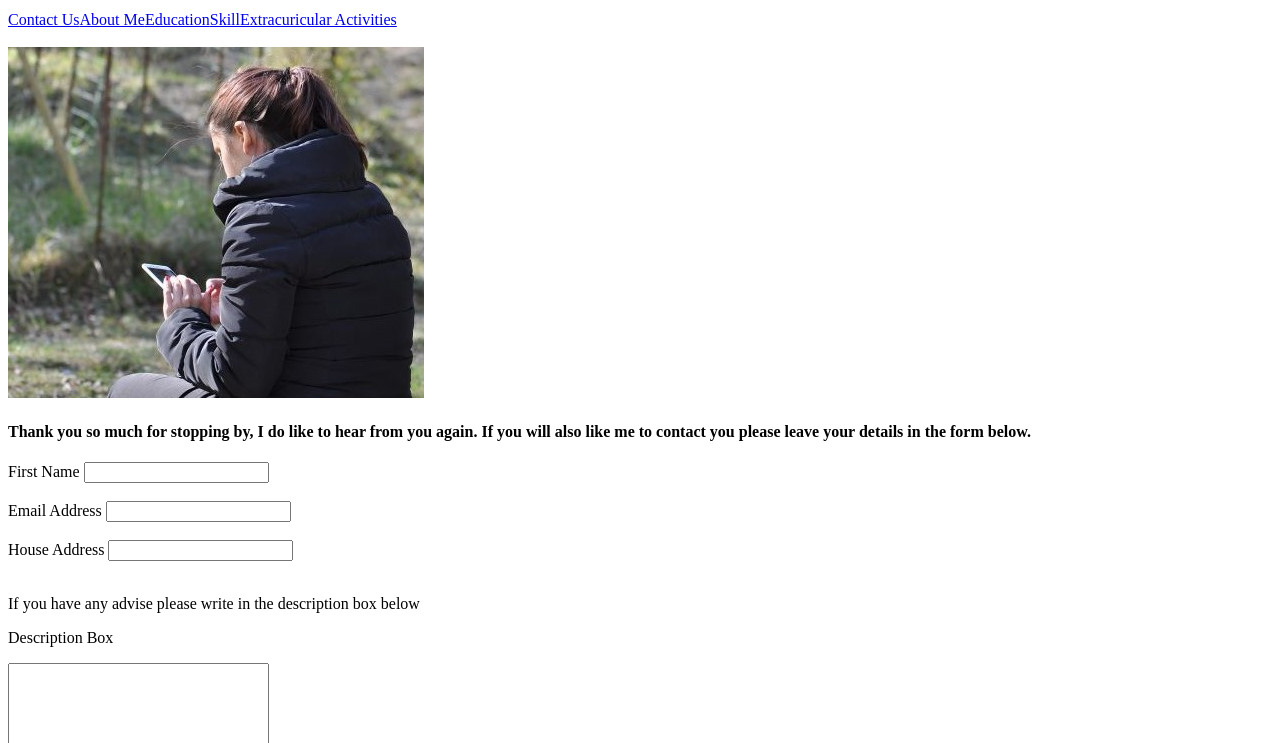
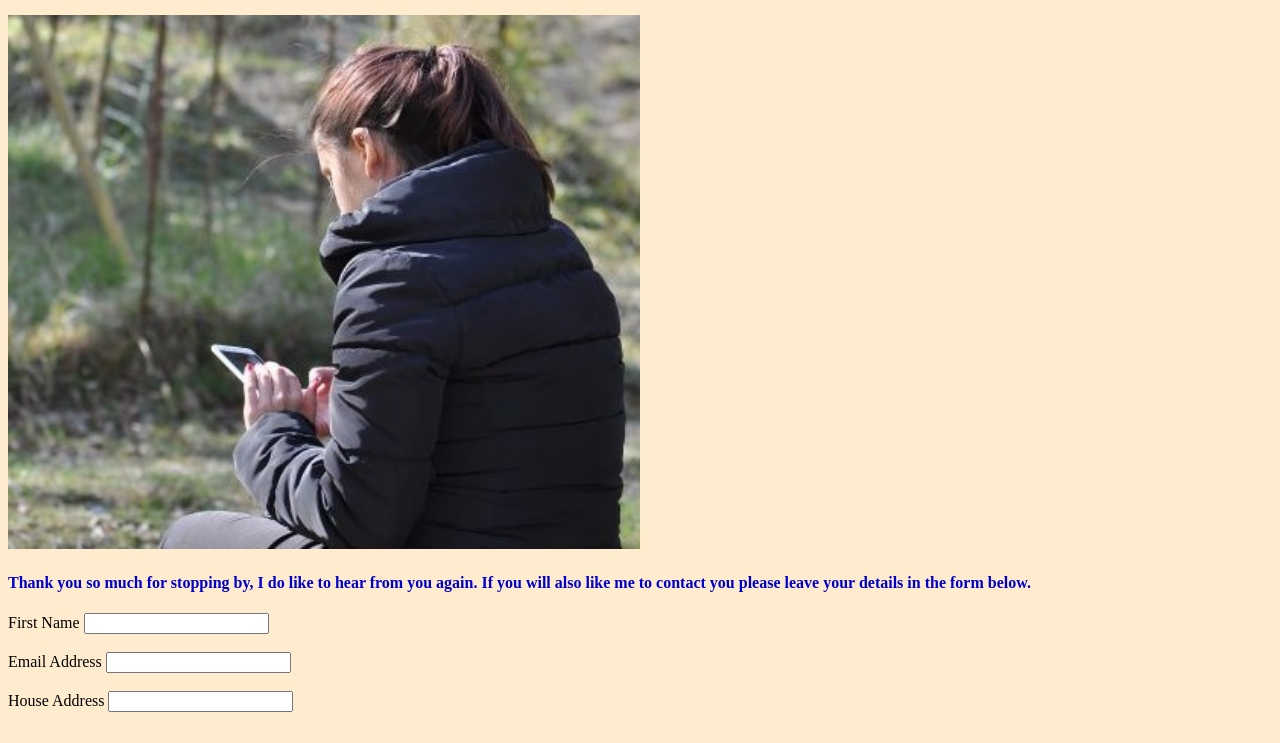
Before and after one commit to ElizabethOlugbodi/Sobremi, a plain HTML site: page contact.html in a window 1280 px wide. Shown: the part 188-931 px from the top of the page. Drawn offline with Linux system fonts and the light colour scheme; a web font is replaced by a local one.

Commit message:
Update contact.html

```diff
--- a/contact.html
+++ b/contact.html
@@ -2,9 +2,10 @@
 <html lang="en">
 <head>
     <meta charset="UTF-8">
+    <link rel="stylesheet" href="style.css">
     <meta http-equiv="X-UA-Compatible" content="IE=edge">
     <meta name="viewport" content="width=device-width, initial-scale=1.0">
-    <title>Document</title>
+    <title>Contact</title>
 </head>
 <body>
     <div class ="menu">
```
